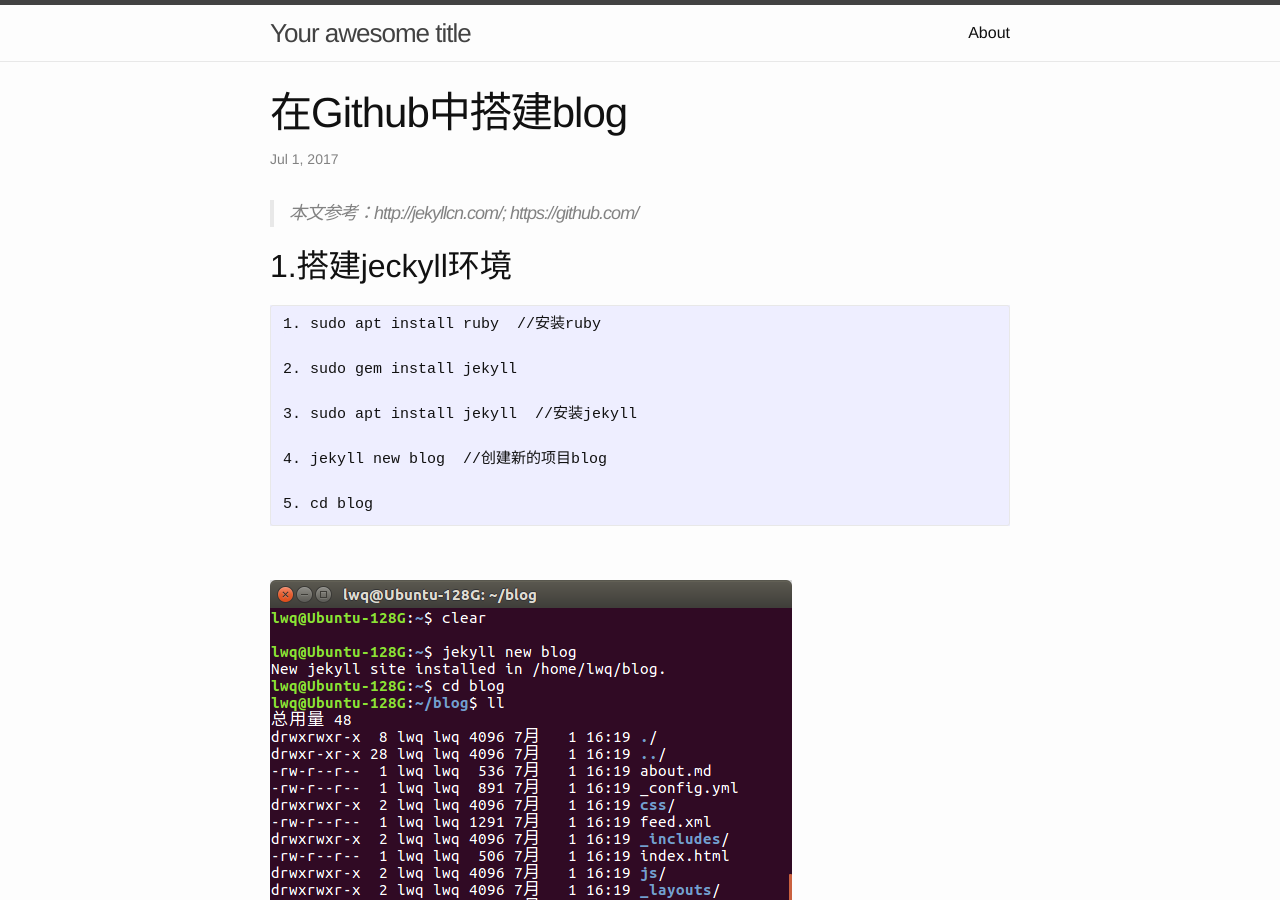
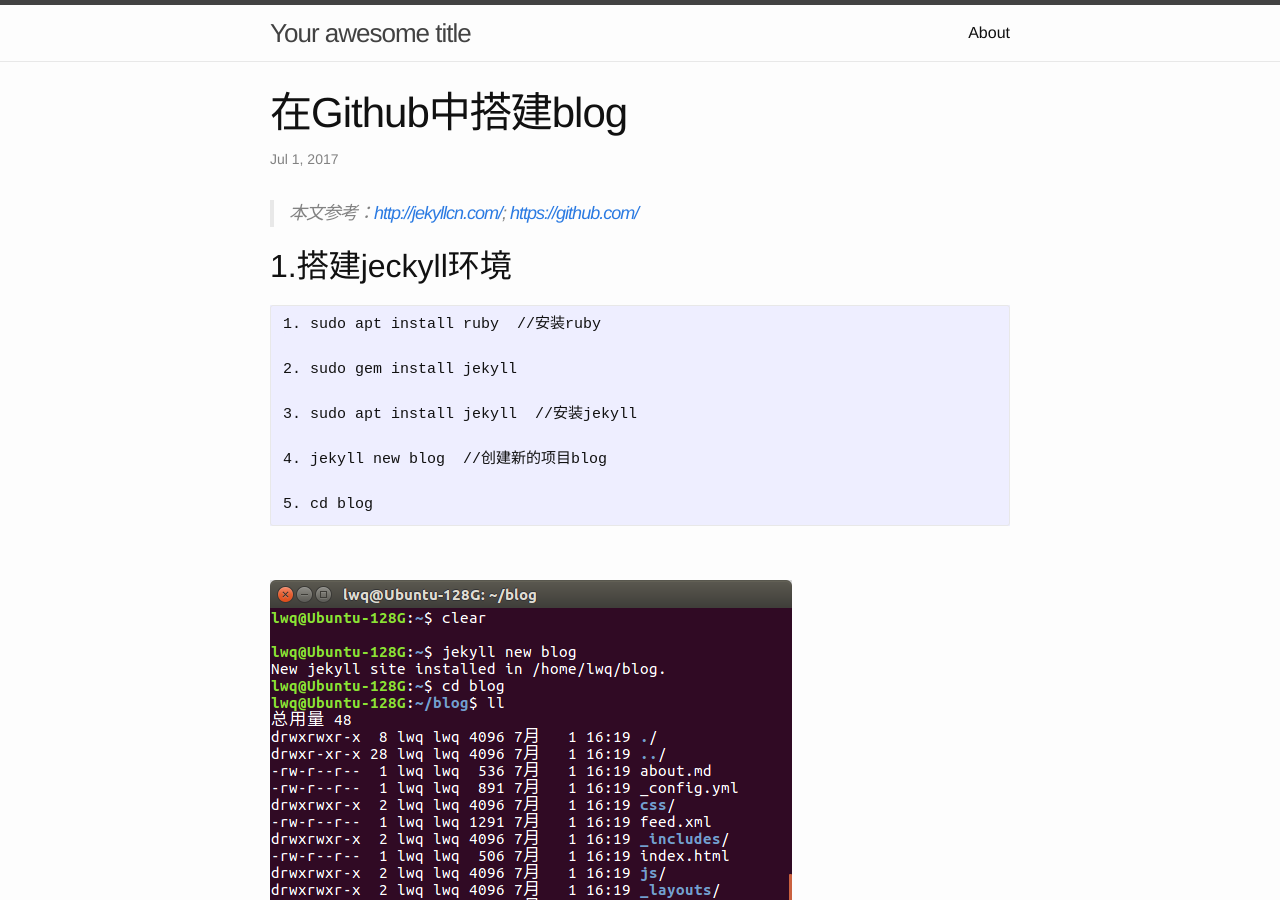
Before and after one commit to liangwuqiang/Blog, a Jekyll site: the page built from _posts/2017-07-01-在Github中搭建blog.md, in a window 1280 px wide and 900 px high. Built offline with Jekyll 4.4.1, drawn with Linux system fonts in a browser that asks for light colours; part of the change alters nothing that is shown.

```diff
--- a/_posts/2017-07-01-在Github中搭建blog.md
+++ b/_posts/2017-07-01-在Github中搭建blog.md
@@ -4,7 +4,7 @@ title:  "在Github中搭建blog"
 date:   2017-07-01 17:15:11 +0800
 categories: github
 ---
-> 本文参考：http://jekyllcn.com/;  https://github.com/
+> 本文参考：[http://jekyllcn.com/](http://jekyllcn.com/);  [https://github.com/](https://github.com/)
 
 ## 1.搭建jeckyll环境
 
```
